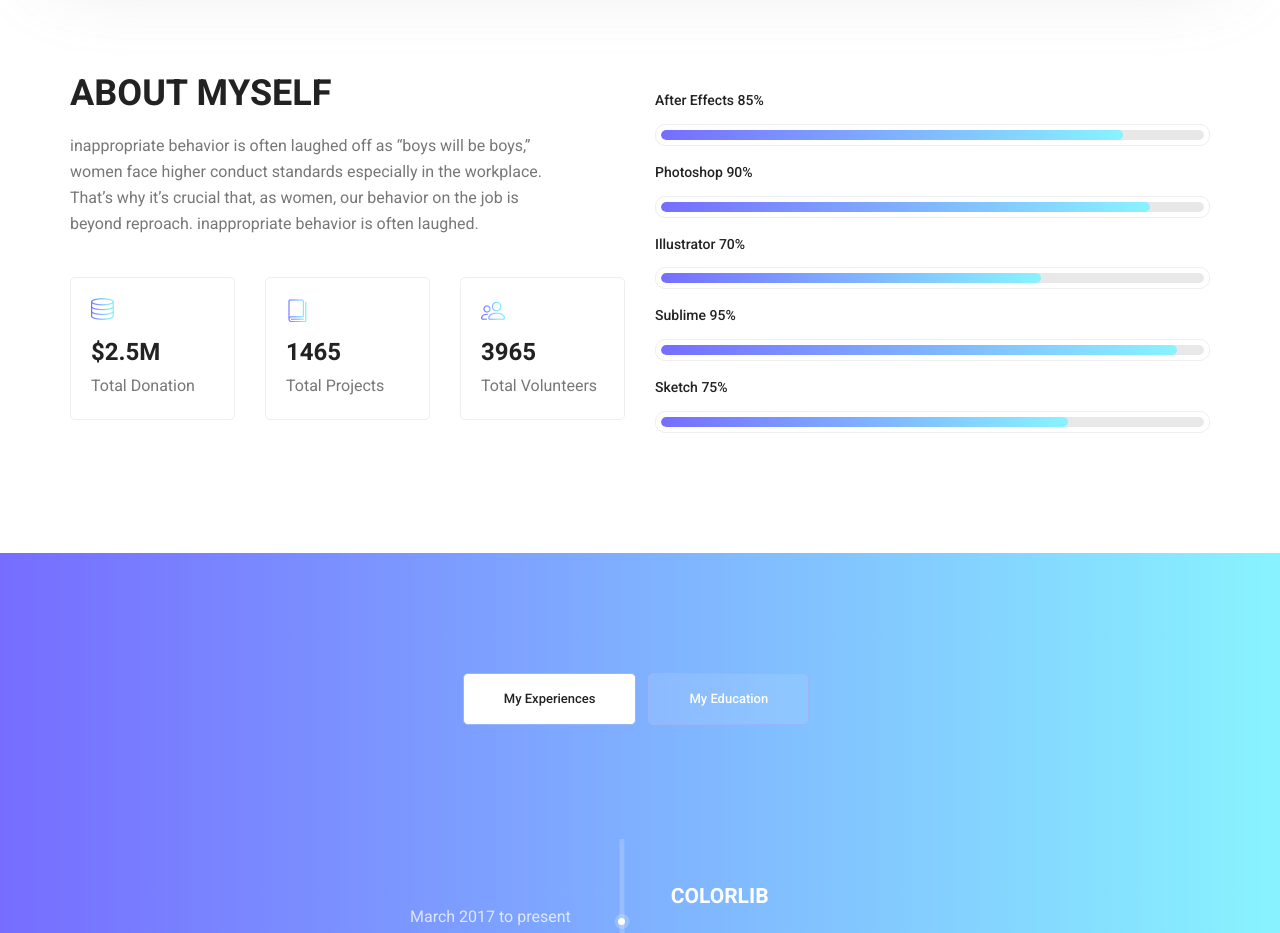
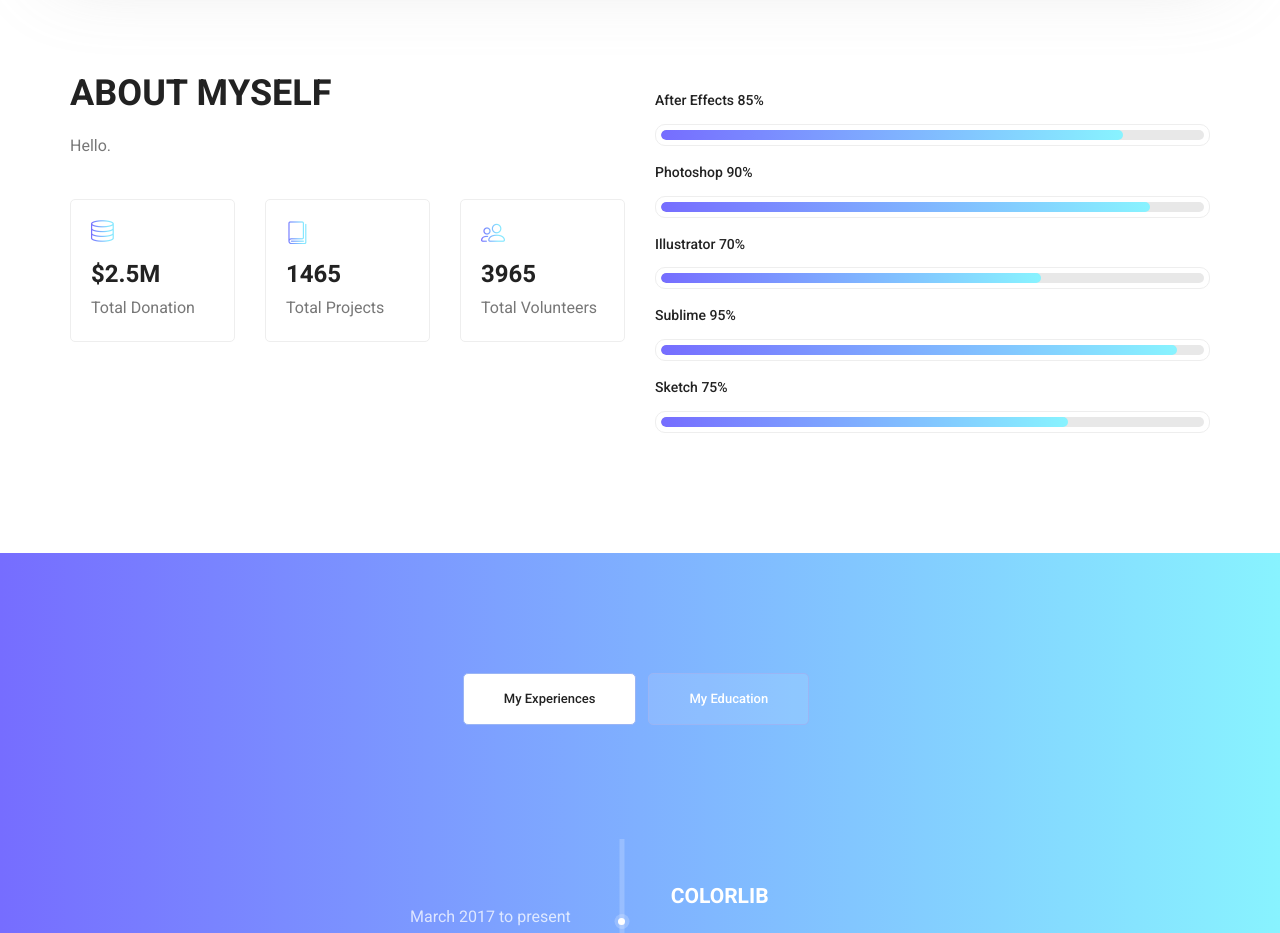
Before and after one commit to azeemk35/web-me, a plain HTML site: page index.html in a window 1280 px wide. Shown: the part 1140-2073 px from the top of the page. Drawn offline with Linux system fonts and the light colour scheme.

Commit message:
Update index.html

```diff
--- a/index.html
+++ b/index.html
@@ -105,7 +105,7 @@
         			<div class="col-lg-6">
         				<div class="welcome_text">
         					<h4>About Myself</h4>
-        					<p>inappropriate behavior is often laughed off as “boys will be boys,” women face higher conduct standards especially in the workplace. That’s why it’s crucial that, as women, our behavior on the job is beyond reproach. inappropriate behavior is often laughed.</p>
+        					<p>Hello.</p>
         					<div class="row">
         						<div class="col-md-4">
         							<div class="wel_item">
```
